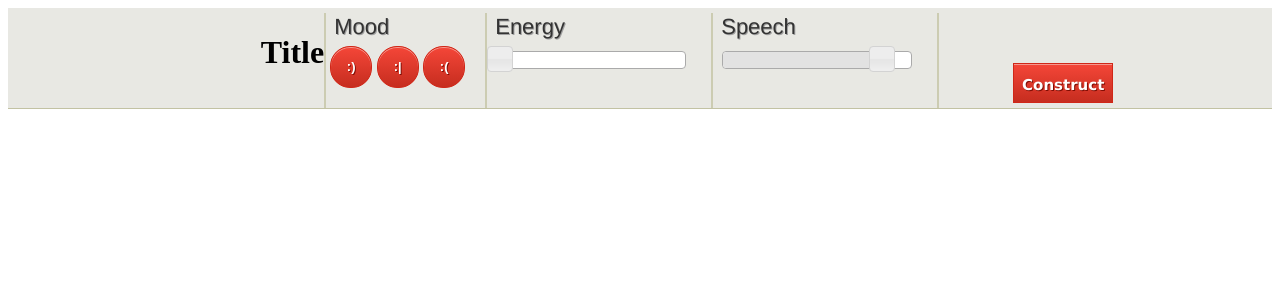
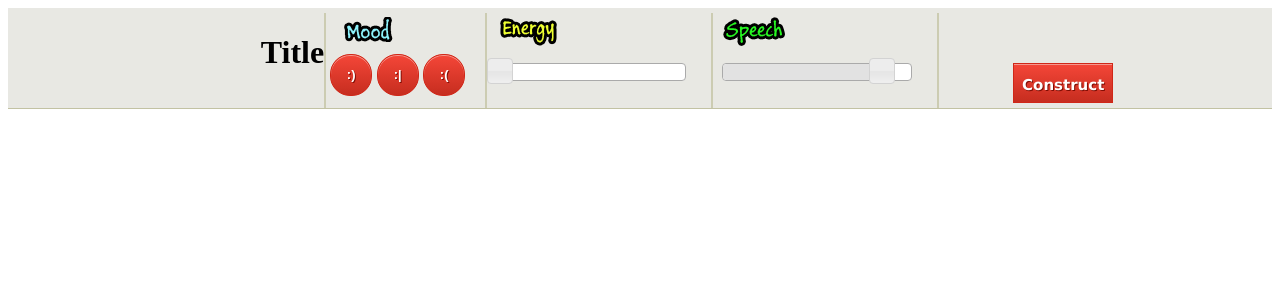
Before and after one commit to Stewart-Taylor/HellaHack-Oakland, a PHP site: page / in a window 1280 px wide. Shown: the top 300 px of the page. Run offline with PHP 8.4, Linux system fonts and the light colour scheme; some libraries are stand-ins or nearby versions.

Commit message:
Added title images

```diff
--- a/Functions/control_panel.php
+++ b/Functions/control_panel.php
@@ -19,7 +19,7 @@
 
 <div id="mood_box" class="cp_box">
 
-<div class="cp_box_title"> Mood</div>
+<div class="cp_box_title"> <img src="assets/images/Mood.png"> </div>
 
 <div id="mood_icon_box">
 
@@ -35,7 +35,7 @@
 
 <div id="energy_box" class="cp_box">
 
-<div class="cp_box_title"> Energy</div>
+<div class="cp_box_title"> <img src="assets/images/Energy.png"></div>
 
 
   <script>
@@ -76,7 +76,7 @@
 
 <div id="speech_box"class="cp_box">
 
-<div class="cp_box_title"> Speech</div>
+<div class="cp_box_title"> <img src="assets/images/Speech.png"></div>
 
   <div class="slider_contatiner">
 <div id="slider_speach"></div>
```
Also changed, not shown: assets/images/Mood.png (added), assets/images/Speech.png (added), assets/images/energy.png (added).
